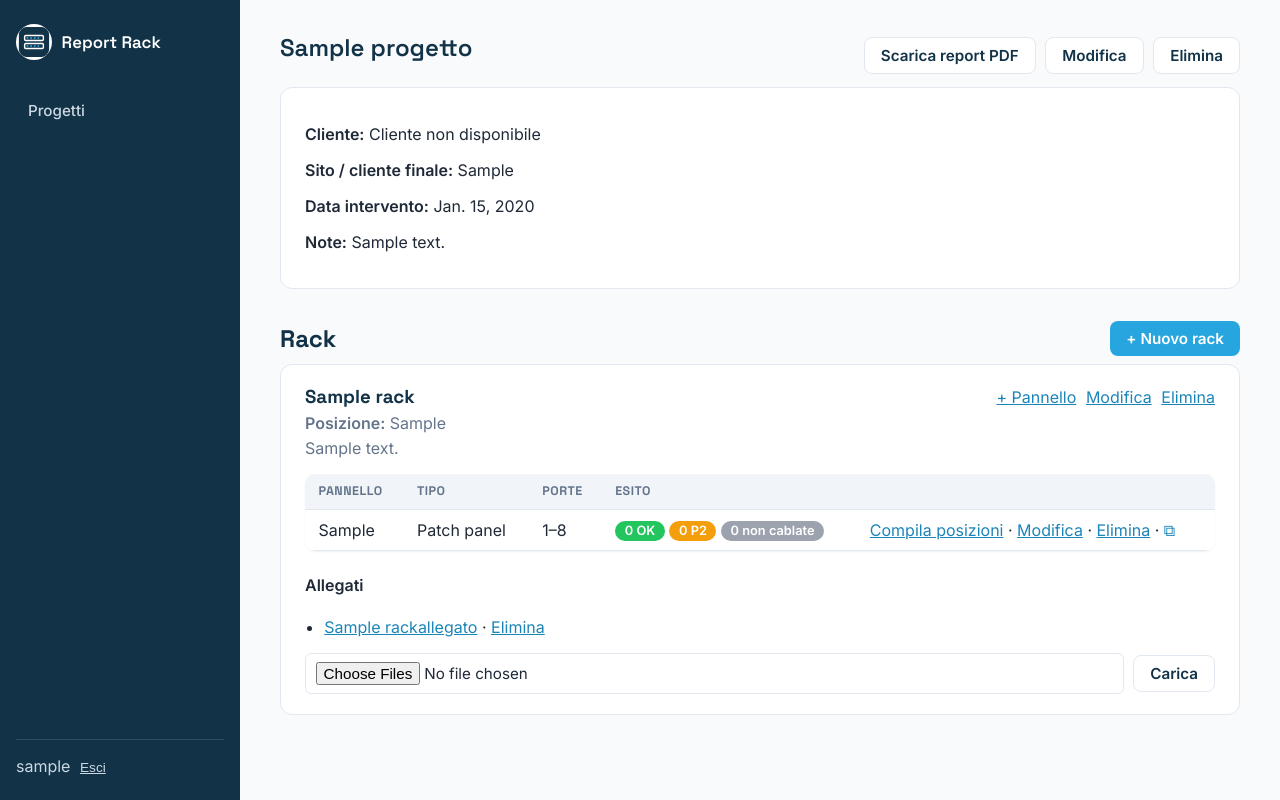
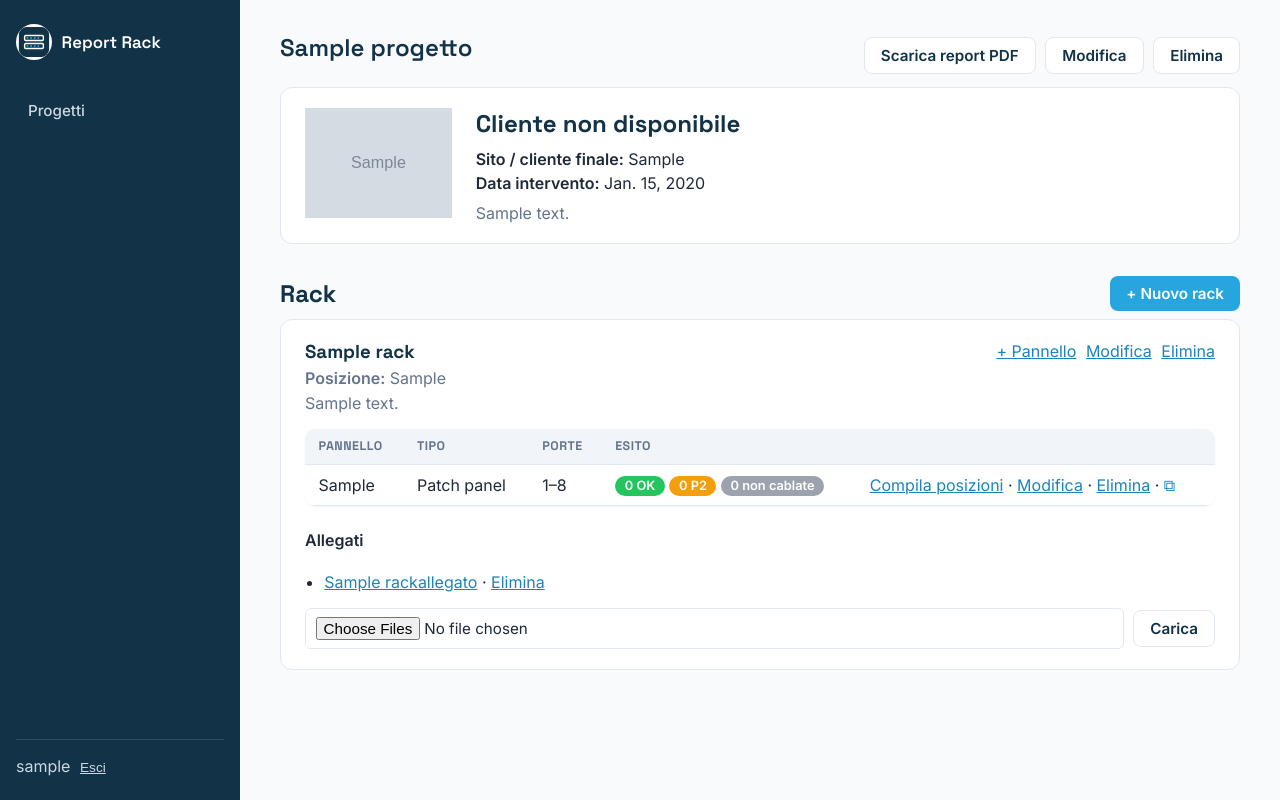
Before and after one commit to lomax73/FBORackReport, a Django app: page /progetti/1/ in a window 1280 px wide. Run offline with Django 5.2, Linux system fonts and the light colour scheme; a user stored in the database is signed in; tables that the repository leaves empty hold one stand-in row (values such as "Sample post"); grey boxes marked "Sample" are stand-in pictures.

Commit message:
Aggiungi logo cliente al progetto, ridisegna copertina PDF e scheda progetto
Progetto.logo_cliente (immagine opzionale) mostrato in testa alla scheda
progetto e nella prima pagina del report PDF.

Copertina PDF: rimossa la dicitura "FBO Solution — Report rack / patch
panel" in alto; il nome cliente non ha più l'etichetta "Cliente:", è
mostrato come titolo grande, con indirizzo completo (via, CAP, città,
provincia) sotto.

Scheda progetto: card cliente ridisegnata con logo, nome ingrandito,
indirizzo completo, sito e data intervento in un unico blocco più
leggibile, senza più l'etichetta "Cliente:".

Co-Authored-By: Claude Sonnet 5 <noreply@anthropic.com>

```diff
--- a/cablaggio/forms.py
+++ b/cablaggio/forms.py
@@ -10,7 +10,7 @@ class ProgettoForm(forms.ModelForm):
 
     class Meta:
         model = Progetto
-        fields = ['nome', 'sito', 'data_intervento', 'note']
+        fields = ['nome', 'sito', 'data_intervento', 'note', 'logo_cliente']
         widgets = {
             'data_intervento': forms.DateInput(attrs={'type': 'date'}),
             'note': forms.Textarea(attrs={'rows': 3}),
--- a/cablaggio/models.py
+++ b/cablaggio/models.py
@@ -20,6 +20,10 @@ class Progetto(models.Model):
     )
     data_intervento = models.DateField(null=True, blank=True)
     note = models.TextField(blank=True)
+    logo_cliente = models.ImageField(
+        'Logo cliente', upload_to='loghi_cliente/%Y/%m/', blank=True, null=True,
+        help_text='Mostrato in testa alla scheda progetto e nella prima pagina del report PDF.',
+    )
     creato_il = models.DateTimeField(auto_now_add=True)
 
     class Meta:
--- a/templates/cablaggio/progetto_detail.html
+++ b/templates/cablaggio/progetto_detail.html
@@ -13,10 +13,22 @@
 </div>
 
 <div class="card">
-    <p><strong>Cliente:</strong> {{ progetto.cliente.ragione_sociale }}</p>
-    {% if progetto.sito %}<p><strong>Sito / cliente finale:</strong> {{ progetto.sito }}</p>{% endif %}
-    {% if progetto.data_intervento %}<p><strong>Data intervento:</strong> {{ progetto.data_intervento }}</p>{% endif %}
-    {% if progetto.note %}<p><strong>Note:</strong> {{ progetto.note }}</p>{% endif %}
+    <div style="display:flex; gap:1.5rem; align-items:flex-start;">
+        {% if progetto.logo_cliente %}
+        <img src="{{ progetto.logo_cliente.url }}" alt="Logo cliente" style="max-width:160px; max-height:110px; object-fit:contain; flex-shrink:0;">
+        {% endif %}
+        <div style="flex:1; min-width:0;">
+            <h2 style="margin:0 0 0.25rem;">{{ progetto.cliente.ragione_sociale }}</h2>
+            {% if progetto.cliente.indirizzo or progetto.cliente.citta %}
+            <p style="margin:0; color:#64748b;">
+                {{ progetto.cliente.indirizzo }}{% if progetto.cliente.cap or progetto.cliente.citta %}, {{ progetto.cliente.cap }} {{ progetto.cliente.citta }}{% endif %}{% if progetto.cliente.provincia %} ({{ progetto.cliente.provincia }}){% endif %}
+            </p>
+            {% endif %}
+            {% if progetto.sito %}<p style="margin:0.6rem 0 0;"><strong>Sito / cliente finale:</strong> {{ progetto.sito }}</p>{% endif %}
+            {% if progetto.data_intervento %}<p style="margin:0.3rem 0 0;"><strong>Data intervento:</strong> {{ progetto.data_intervento }}</p>{% endif %}
+            {% if progetto.note %}<p style="margin:0.6rem 0 0; color:#64748b;">{{ progetto.note }}</p>{% endif %}
+        </div>
+    </div>
 </div>
 
 <div style="display:flex; align-items:center; justify-content:space-between; margin-top:2rem; margin-bottom:0.5rem;">
--- a/templates/cablaggio/progetto_form.html
+++ b/templates/cablaggio/progetto_form.html
@@ -5,7 +5,7 @@
 {% block content %}
 <h1>{% if object %}Modifica progetto{% else %}Nuovo progetto{% endif %}</h1>
 <div class="card">
-    <form method="post">
+    <form method="post" enctype="multipart/form-data">
         {% csrf_token %}
         {{ form.as_p }}
         <button class="btn" type="submit">Salva</button>
```
Also changed, not shown: templates/cablaggio/_report_pdf_style.html (+13 -7 lines), templates/cablaggio/report_pdf_intro.html (+17 -7 lines), cablaggio/migrations/0004_progetto_logo_cliente.py (added).
